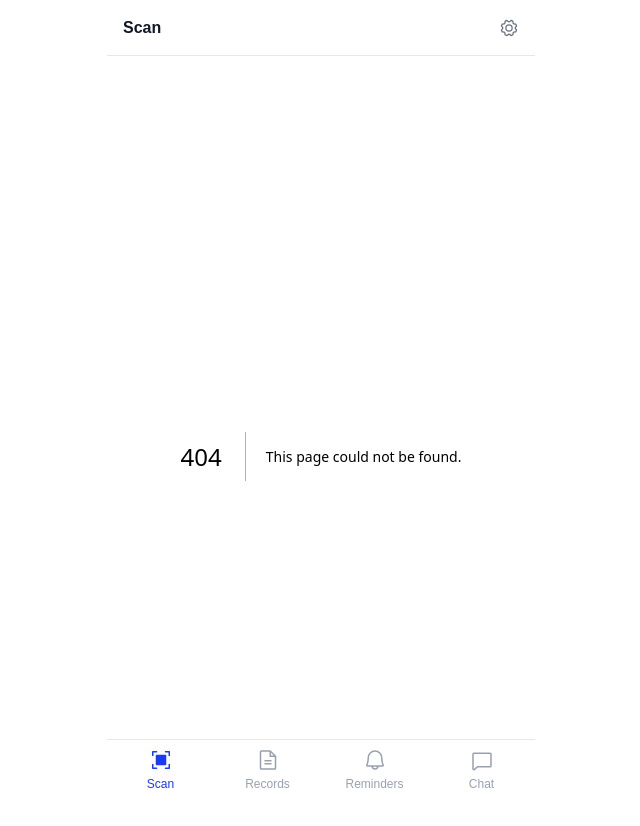
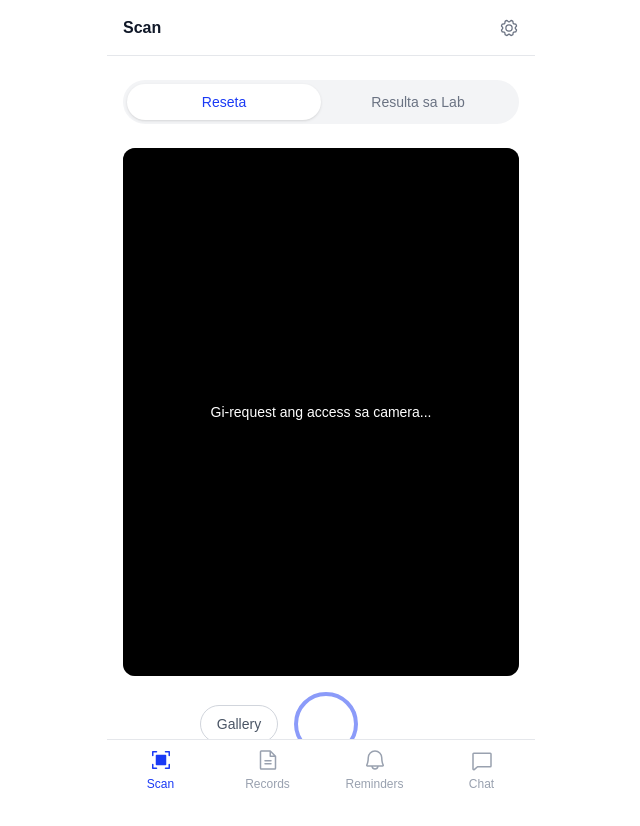
Before and after one commit to KeyBIND-AWS/medpal, a Next.js app: page /scan in a window 1280 px wide. Before the commit this address had no page. Shown: the top 826 px of the page, without its empty margins (319-959 px from the left). Built offline with nearby package versions, Linux system fonts and the light colour scheme; no server answers.

Commit message:
feat(scan): add scan flow with type selector and upload state

```diff
--- /dev/null
+++ b/app/scan/page.tsx
@@ -0,0 +1,112 @@
+'use client';
+
+import { useState } from 'react';
+import { useRouter } from 'next/navigation';
+import CameraCapture from '@/components/CameraCapture';
+import type { ScanResponse, ScanType } from '@/types';
+
+type Step = 'capture' | 'preview' | 'uploading';
+
+export default function ScanPage() {
+  const router = useRouter();
+  const [scanType, setScanType] = useState<ScanType>('prescription');
+  const [step, setStep] = useState<Step>('capture');
+  const [image, setImage] = useState<string | null>(null);
+  const [error, setError] = useState<string | null>(null);
+
+  const handleCapture = (imageBase64: string) => {
+    setImage(imageBase64);
+    setStep('preview');
+  };
+
+  const handleRetake = () => {
+    setImage(null);
+    setStep('capture');
+  };
+
+  const handleConfirm = async () => {
+    if (!image) return;
+    setStep('uploading');
+    setError(null);
+
+    try {
+      const language = localStorage.getItem('hatiddok_language_pref') ?? 'bisaya';
+
+      const res = await fetch('/api/scan', {
+        method: 'POST',
+        headers: { 'Content-Type': 'application/json' },
+        body: JSON.stringify({ image, type: scanType, language }),
+      });
+
+      if (!res.ok) throw new Error(`Scan failed with status ${res.status}`);
+
+      const data: ScanResponse = await res.json();
+      router.push(`/results/${data.id}`);
+    } catch (err) {
+      console.error('Scan submission failed:', err);
+      setError('Wala namo na-process ang imong litrato. Palihug sulayi pag-usab.');
+      setStep('preview');
+    }
+  };
+
+  return (
+    <div className="flex flex-col gap-6 px-4 py-6">
+      <div className="flex rounded-full bg-gray-100 p-1">
+        {(['prescription', 'lab_result'] as ScanType[]).map((type) => (
+          <button
+            key={type}
+            type="button"
+            onClick={() => setScanType(type)}
+            aria-pressed={scanType === type}
+            className={`flex-1 rounded-full py-2 text-sm font-medium transition-colors ${
+              scanType === type ? 'bg-white text-[#1A3AF5] shadow-sm' : 'text-gray-500'
+            }`}
+          >
+            {type === 'prescription' ? 'Reseta' : 'Resulta sa Lab'}
+          </button>
+        ))}
+      </div>
+
+      {step === 'capture' && <CameraCapture onCapture={handleCapture} />}
+
+      {step === 'preview' && image && (
+        <div className="flex flex-col items-center gap-4">
+          {/* eslint-disable-next-line @next/next/no-img-element */}
+          <img
+            src={image}
+            alt="Captured prescription or lab result"
+            className="aspect-[3/4] w-full rounded-xl object-cover"
+          />
+          {error && <p className="text-sm text-red-600">{error}</p>}
+          <div className="flex w-full gap-3">
+            <button
+              type="button"
+              onClick={handleRetake}
+              className="flex-1 rounded-lg border border-gray-300 py-3 text-sm font-medium text-gray-600"
+            >
+              Kuhaan Pag-usab
+            </button>
+            <button
+              type="button"
+              onClick={handleConfirm}
+              className="flex-1 rounded-lg bg-[#1A3AF5] py-3 text-sm font-medium text-white"
+            >
+              Isumiter
+            </button>
+          </div>
+        </div>
+      )}
+
+      {step === 'uploading' && (
+        <div className="flex flex-col items-center justify-center gap-4 py-16">
+          <div className="h-10 w-10 animate-spin rounded-full border-4 border-gray-200 border-t-[#1A3AF5]" />
+          <p className="text-sm text-gray-500">
+            {scanType === 'prescription'
+              ? 'Gibasa ang imong reseta...'
+              : 'Gibasa ang imong resulta sa lab...'}
+          </p>
+        </div>
+      )}
+    </div>
+  );
+}
```
